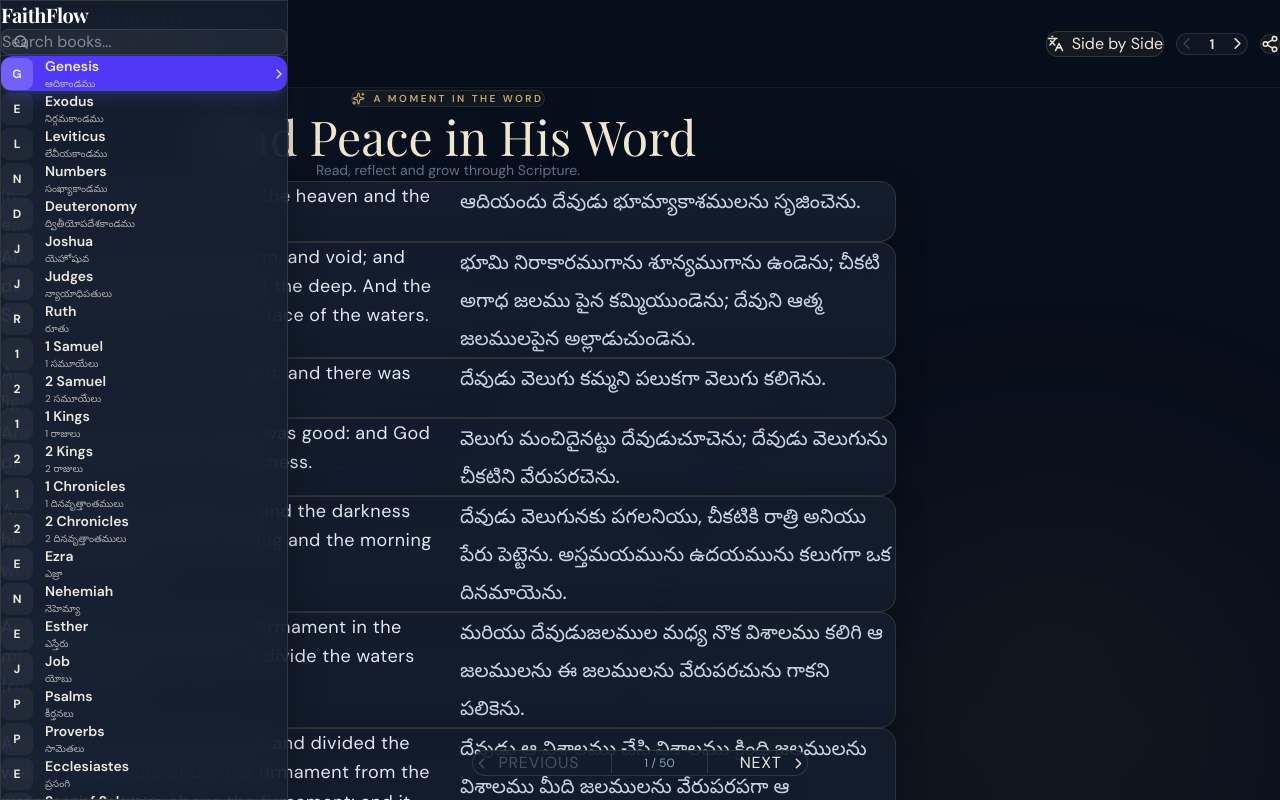
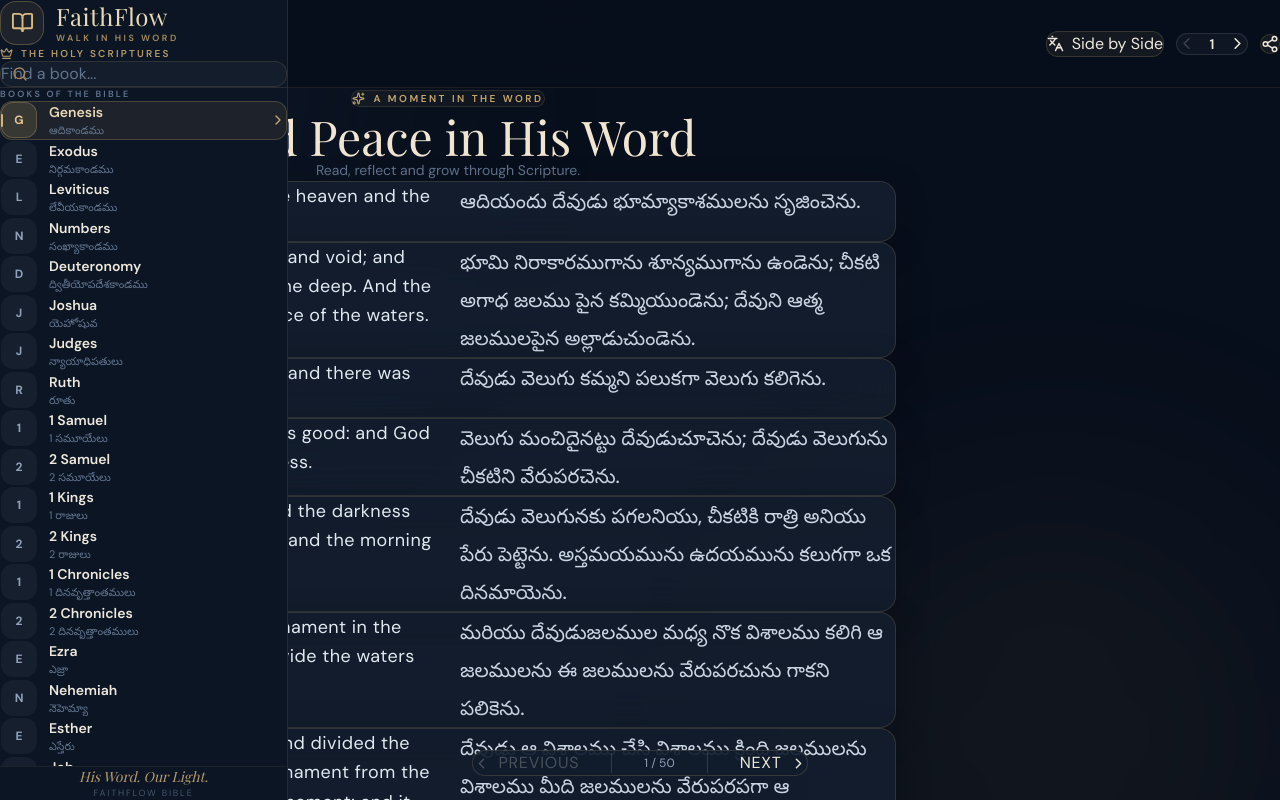
Before and after one commit to tanushkarumanchi/FaithFlow, a React (Vite) app: page / in a window 1280 px wide. Shown: the top 800 px of the page. Built offline with nearby package versions, Linux system fonts and the light colour scheme.

Commit message:
Refactor Sidebar component for improved structure

```diff
--- a/src/components/Sidebar.jsx
+++ b/src/components/Sidebar.jsx
@@ -1,82 +1,156 @@
+
 import React, { useState } from 'react';
-import { Book as BookIcon, Search, ChevronRight } from 'lucide-react';
+import {
+  BookOpen,
+  Search,
+  ChevronRight,
+  Crown
+} from 'lucide-react';
 
-const Sidebar = ({ books, selectedBook, onSelectBook, isCollapsed }) => {
+const Sidebar = ({
+  books,
+  selectedBook,
+  onSelectBook,
+  isCollapsed
+}) => {
   const [search, setSearch] = useState('');
 
-    const filteredBooks = books.filter(b =>
-        b.en.toLowerCase().includes(search.toLowerCase()) ||
-        b.te.includes(search)
+  const filteredBooks = books.filter((book) =>
+    book.en.toLowerCase().includes(search.toLowerCase()) ||
+    book.te.includes(search)
   );
 
   return (
     <aside
-            className={`glass-morphism h-screen fixed left-0 top-0 z-30 transition-all duration-300 flex flex-col overflow-hidden ${isCollapsed ? 'w-20' : 'w-72'
+      className={`fixed left-0 top-0 z-30 flex h-screen flex-col overflow-hidden border-r border-[#c9a96e]/15 bg-[#0b1524] transition-all duration-300 ${
+        isCollapsed ? 'w-20' : 'w-72'
       }`}
     >
-            {/* Brand area */}
-            <div className="p-6 border-b border-white/10 flex-shrink-0">
-                {!isCollapsed ? (
-                    <div className="flex items-center gap-3 mb-6">
-                        <h1 className="text-xl font-bold tracking-tight text-white">FaithFlow</h1>
+      {/* Brand */}
+      <div className="border-b border-[#c9a96e]/15 p-6">
+        <div className="mb-7 flex items-center gap-3">
+          <div className="flex h-11 w-11 shrink-0 items-center justify-center rounded-2xl border border-[#c9a96e]/30 bg-[#c9a96e]/10 text-[#d8bb83]">
+            <BookOpen size={23} />
           </div>
-                ) : (
-                    <div className="flex justify-center mb-6">
-                        <BookIcon className="w-6 h-6 text-indigo-500" />
+
+          {!isCollapsed && (
+            <div className="min-w-0">
+              <h1 className="luxury-heading text-2xl tracking-wide text-[#ead9b6]">
+                FaithFlow
+              </h1>
+              <p className="mt-0.5 text-[9px] font-semibold uppercase tracking-[0.28em] text-[#a98b5b]">
+                Walk in His Word
+              </p>
+            </div>
+          )}
+        </div>
+
+        {!isCollapsed && (
+          <div className="mb-4 flex items-center gap-2 text-[10px] font-semibold uppercase tracking-[0.22em] text-[#b69a6c]">
+            <Crown size={13} />
+            The Holy Scriptures
           </div>
         )}
 
+        {/* Search */}
         <div className="relative">
-                    <Search className={`absolute left-3 top-1/2 -translate-y-1/2 w-4 h-4 text-slate-400 pointer-events-none`} />
+          <Search
+            size={16}
+            className="pointer-events-none absolute left-3 top-1/2 -translate-y-1/2 text-[#a98b5b]"
+          />
+
           <input
             type="text"
-                        placeholder={isCollapsed ? "" : "Search books..."}
-                        className={`w-full bg-white/5 border border-white/10 rounded-lg py-2 pl-10 pr-4 text-sm focus:outline-none focus:ring-2 focus:ring-indigo-500/50 transition-all ${isCollapsed ? 'opacity-0' : 'opacity-100'
+            placeholder={isCollapsed ? '' : 'Find a book...'}
+            value={search}
+            onChange={(event) => setSearch(event.target.value)}
+            disabled={isCollapsed}
+            className={`w-full rounded-xl border border-[#c9a96e]/15 bg-white/[0.035] py-3 pl-10 pr-3 text-sm text-[#eee8dc] outline-none transition placeholder:text-slate-500 focus:border-[#c9a96e]/50 focus:bg-white/[0.06] ${
+              isCollapsed ? 'opacity-0' : 'opacity-100'
             }`}
-                        value={search}
-                        onChange={(e) => setSearch(e.target.value)}
-                        disabled={isCollapsed}
           />
         </div>
       </div>
 
-            {/* Book List */}
-            <div className="flex-1 overflow-y-auto custom-scrollbar p-3 flex flex-col space-y-1">
-                {filteredBooks.map((book) => (
+      {/* Book list */}
+      <div className="custom-scrollbar flex-1 space-y-1 overflow-y-auto p-3">
+        {!isCollapsed && (
+          <p className="mb-3 px-3 pt-2 text-[9px] font-semibold uppercase tracking-[0.25em] text-slate-500">
+            Books of the Bible
+          </p>
+        )}
+
+        {filteredBooks.map((book, index) => {
+          const isSelected = selectedBook?.id === book.id;
+
+          return (
             <button
               key={book.id}
               onClick={() => onSelectBook(book)}
-                        className={`w-full flex items-center gap-3 p-3 rounded-xl transition-all group relative ${selectedBook?.id === book.id
-                            ? 'bg-indigo-600 text-white shadow-lg shadow-indigo-500/20'
-                            : 'hover:bg-white/5 text-slate-400 hover:text-white'
+              title={isCollapsed ? `${book.en} / ${book.te}` : undefined}
+              className={`group relative flex w-full items-center gap-3 rounded-xl p-3 text-left transition-all duration-200 ${
+                isSelected
+                  ? 'border border-[#c9a96e]/25 bg-[#c9a96e]/[0.10] text-[#ead9b6]'
+                  : 'border border-transparent text-slate-400 hover:border-white/[0.05] hover:bg-white/[0.04] hover:text-[#eee8dc]'
               }`}
             >
-                        <div className={`flex-shrink-0 w-8 h-8 rounded-lg flex items-center justify-center font-bold text-xs ${selectedBook?.id === book.id ? 'bg-white/20' : 'bg-white/5 group-hover:bg-white/10'
-                            }`}>
+              {/* Book initial */}
+              <div
+                className={`flex h-9 w-9 shrink-0 items-center justify-center rounded-xl text-xs font-bold transition ${
+                  isSelected
+                    ? 'border border-[#c9a96e]/30 bg-[#c9a96e]/15 text-[#e4c68e]'
+                    : 'bg-white/[0.045] text-slate-400 group-hover:bg-white/[0.08]'
+                }`}
+              >
                 {book.en[0]}
               </div>
 
               {!isCollapsed && (
-                            <div className="flex-1 text-left overflow-hidden">
-                                <p className="text-sm font-semibold truncate">{book.en}</p>
-                                <p className={`text-[10px] truncate opacity-70 font-telugu-text`}>
+                <div className="min-w-0 flex-1">
+                  <p className={`truncate text-sm font-semibold ${
+                    isSelected ? 'text-[#ead9b6]' : ''
+                  }`}>
+                    {book.en}
+                  </p>
+
+                  <p className="mt-0.5 truncate text-[11px] text-slate-500">
                     {book.te}
                   </p>
                 </div>
               )}
 
-                        {!isCollapsed && selectedBook?.id === book.id && (
-                            <ChevronRight className="w-4 h-4 flex-shrink-0" />
+              {!isCollapsed && isSelected && (
+                <ChevronRight
+                  size={16}
+                  className="shrink-0 text-[#c9a96e]"
+                />
               )}
 
-                        {isCollapsed && (
-                            <div className="absolute left-full ml-4 px-3 py-1 bg-slate-800 text-white text-xs rounded opacity-0 group-hover:opacity-100 pointer-events-none transition-opacity whitespace-nowrap z-50 shadow-xl border border-white/10">
-                                {book.en} / {book.te}
+              {isSelected && (
+                <span className="absolute bottom-3 left-0 top-3 w-[2px] rounded-full bg-[#d6b477]" />
+              )}
+            </button>
+          );
+        })}
+
+        {filteredBooks.length === 0 && !isCollapsed && (
+          <p className="px-3 py-8 text-center text-xs text-slate-500">
+            No books found.
+          </p>
+        )}
+      </div>
+
+      {/* Footer */}
+      {!isCollapsed && (
+        <div className="border-t border-[#c9a96e]/10 p-5">
+          <p className="luxury-heading text-center text-sm italic text-[#b69a6c]">
+            His Word. Our Light.
+          </p>
+          <p className="mt-2 text-center text-[9px] uppercase tracking-[0.2em] text-slate-600">
+            FaithFlow Bible
+          </p>
         </div>
       )}
-                    </button>
-                ))}
-            </div>
     </aside>
   );
 };
```
Lines whose indentation alone changed are shown as unchanged.
